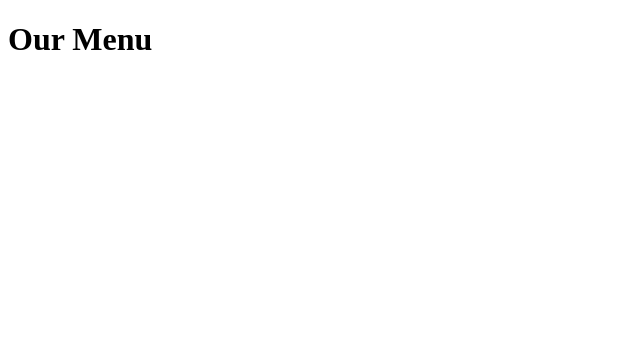
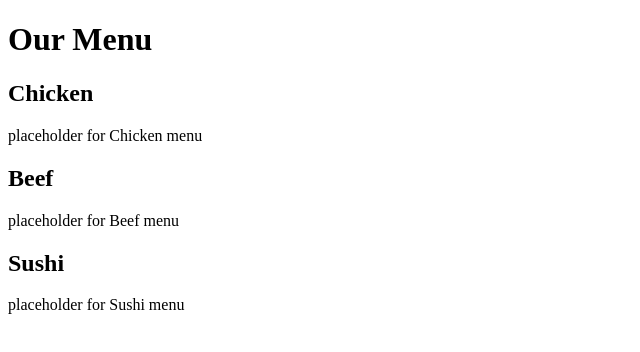
Before and after one commit to aromalei/coursera-webdevelopment, a plain HTML site: page module2-solution/index.html in a window 1280 px wide. Shown: the whole page, without its empty margins (0-640 px from the left). Drawn offline with Linux system fonts and the light colour scheme.

Commit message:
finish html

```diff
--- a/module2-solution/index.html
+++ b/module2-solution/index.html
@@ -1,10 +1,22 @@
 <!DOCTYPE HTML>
 <html>
     <head>
-        <title>Retaurant</title>
+        <title>Restaurant</title>
     </head>
     <body>
         <h1>Our Menu</h1>
+        <section>
+            <h2>Chicken</h2>
+            <p>placeholder for Chicken menu</p>
+        </section>
+        <section>
+            <h2>Beef</h2>
+            <p>placeholder for Beef menu</p>
+        </section>
+        <section>
+            <h2>Sushi</h2>
+            <p>placeholder for Sushi menu</p>
+        </section>
 
     </body>
 </html>
```
